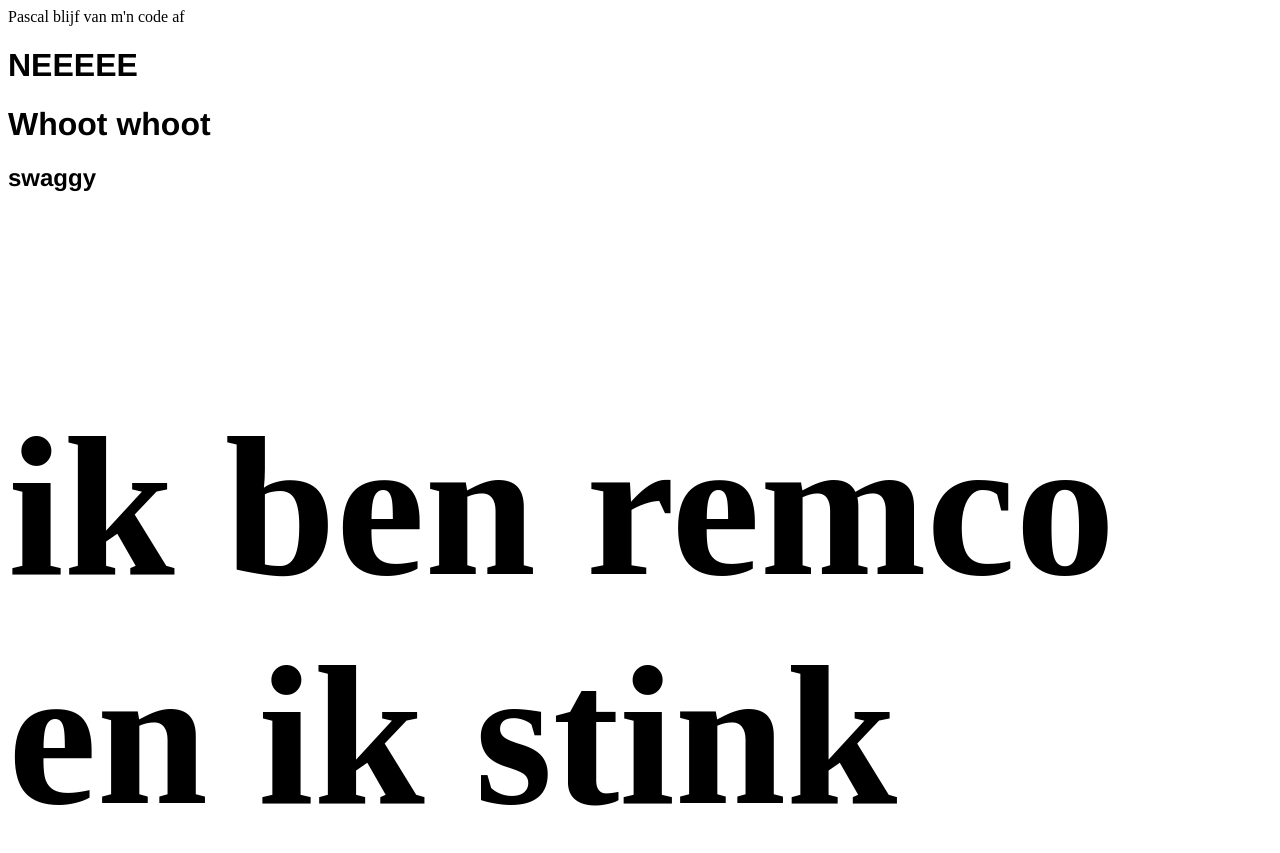
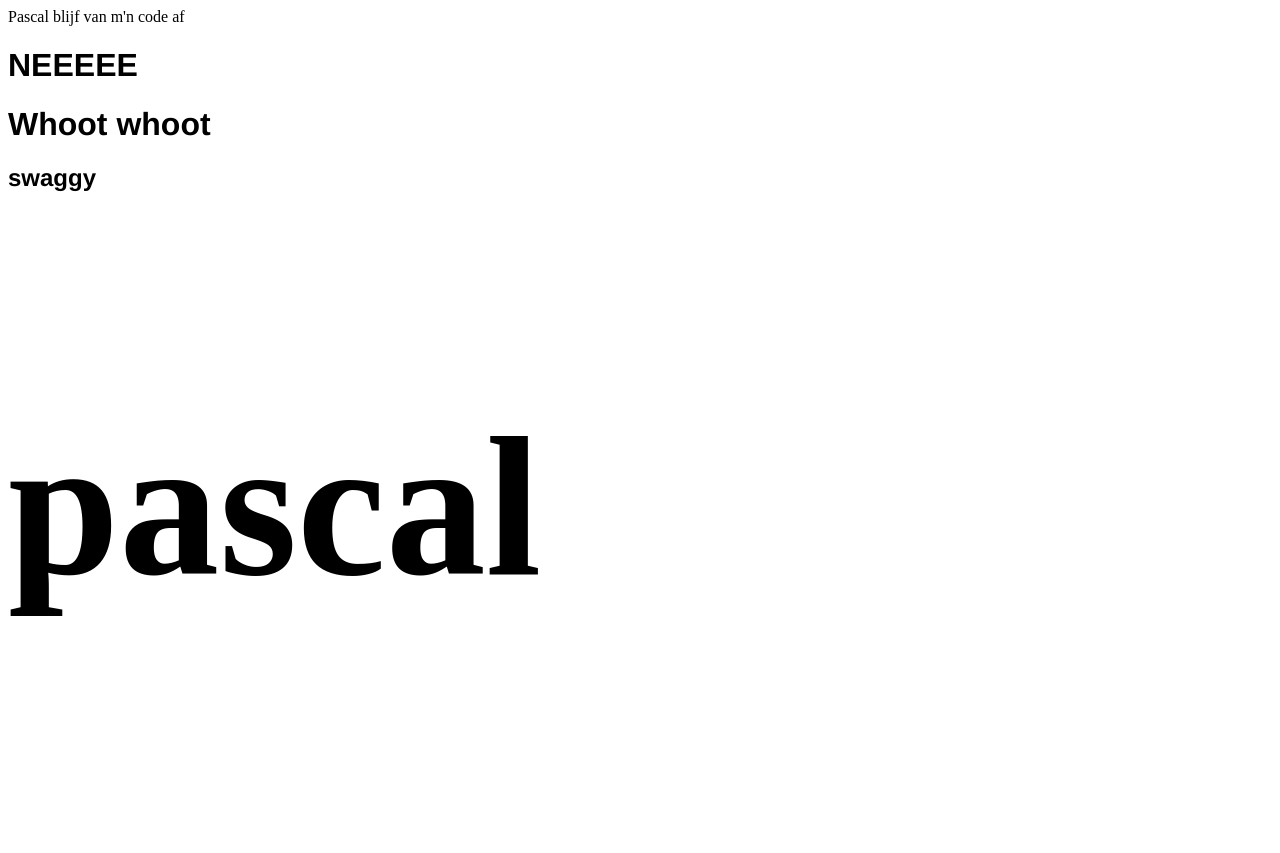
Before and after one commit to kabk/go-theses-17-Remco-Blom-Parallax, a plain HTML site: page index.html in a window 1280 px wide. After the commit the page ends 821 px from the top, so only its background shows below. Drawn offline with Linux system fonts and the light colour scheme.

Commit message:
change
change

```diff
--- a/index.html
+++ b/index.html
@@ -22,7 +22,7 @@
 
 	<h1>Whoot whoot</h1>
 	<h2>swaggy</h2>
-	<h3>ik ben remco en ik stink</h3>
+	<h3>pascal</h3>
 
 			</div>
 		</div>
```
